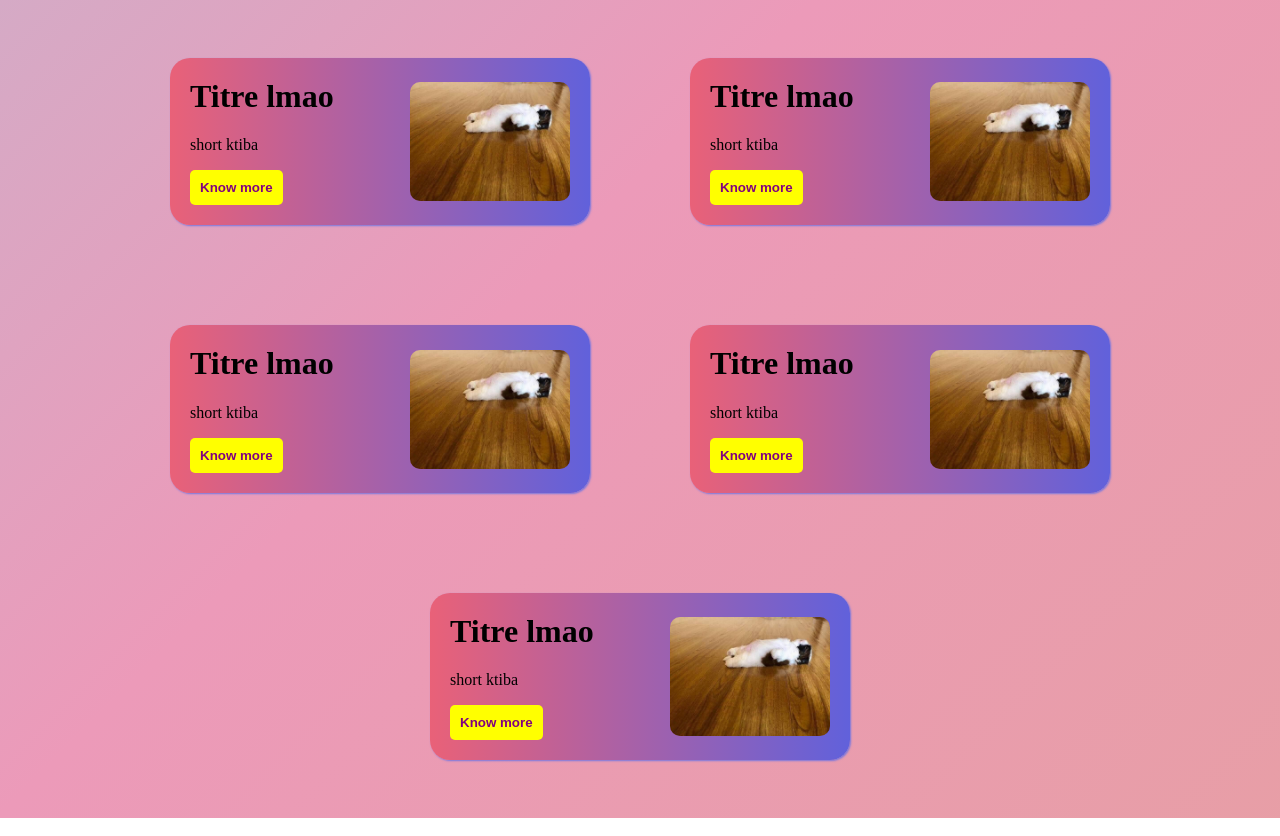
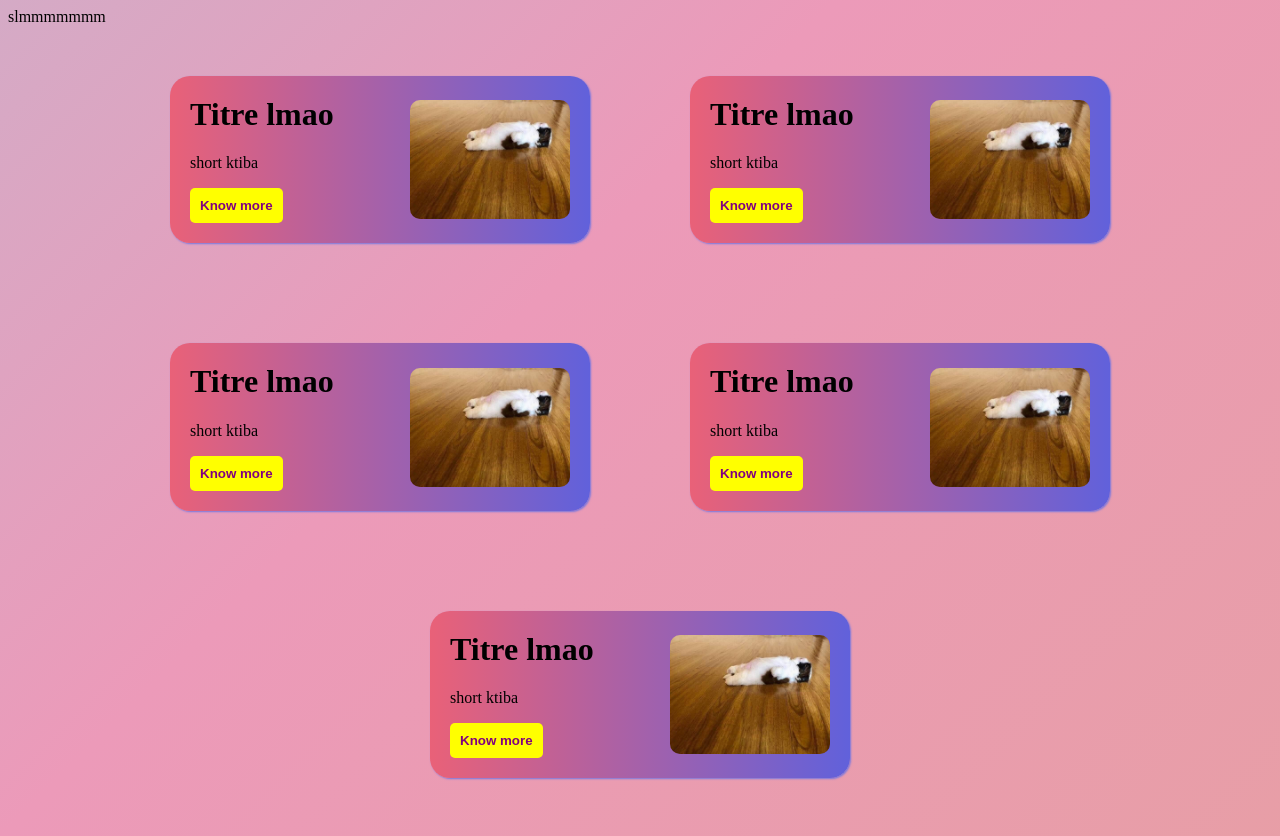
Before and after one commit to moonayyur/card-modal, a plain HTML site: page card.html in a window 1280 px wide. Drawn offline with Linux system fonts and the light colour scheme.

Commit message:
Revert "without slm"
This reverts commit f87d549e37f35e6180065c8abc1ef2fe285ce147.

```diff
--- a/card.html
+++ b/card.html
@@ -8,6 +8,7 @@
     <title>CARD</title>
 </head>
 <body>
+ slmmmmmmm
     <div class="cont">
 
 
```
